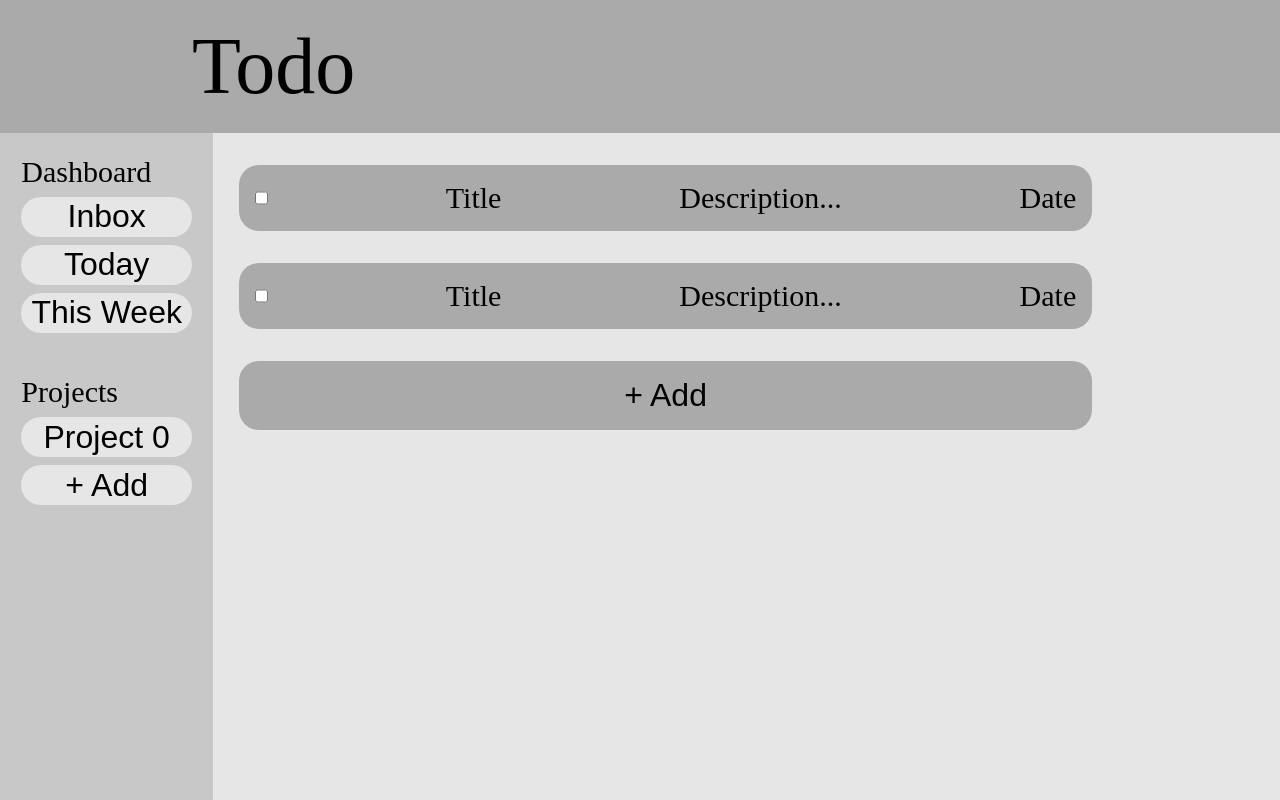
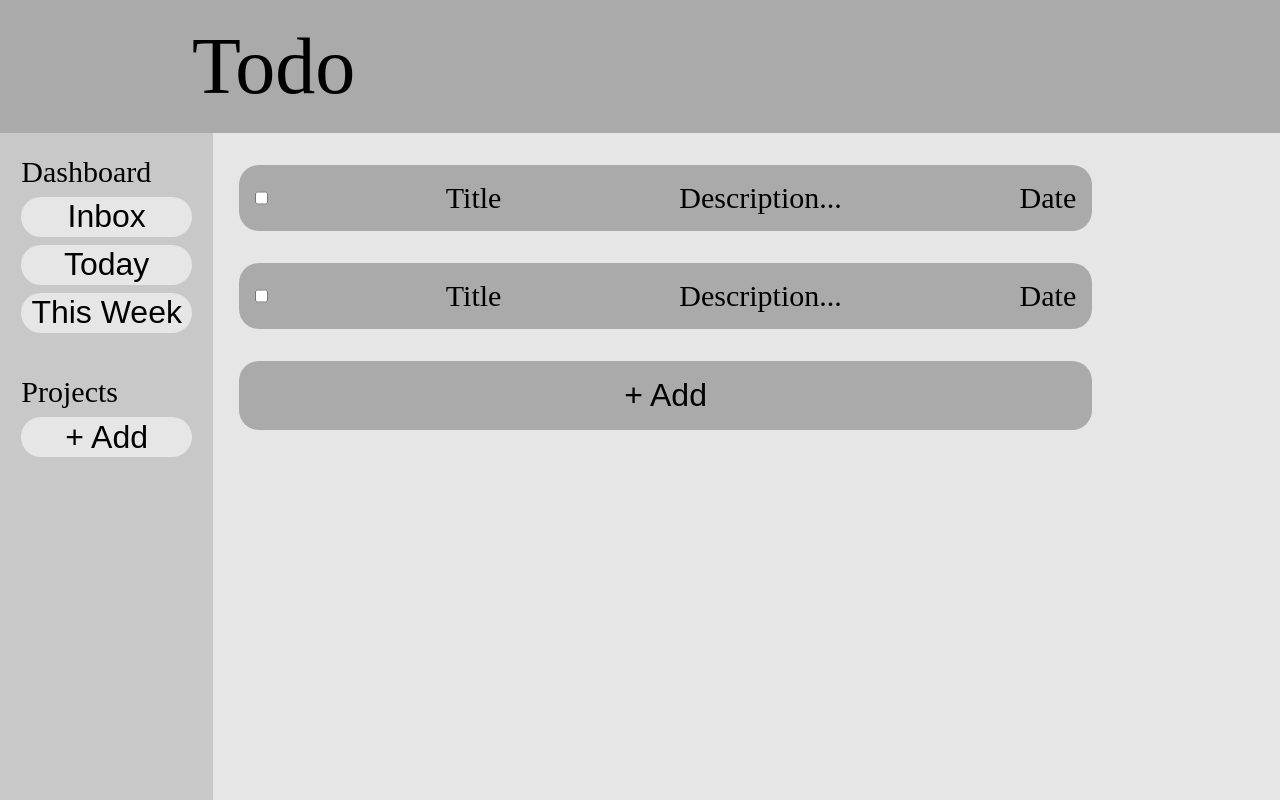
Before and after one commit to ZippyDaFish/Todo-List, a website built with webpack: page dist/index.html in a window 1280 px wide. Built offline with nearby package versions, Linux system fonts and the light colour scheme.

Commit message:
Remove unnecessary console logs and event listeners

```diff
--- a/src/index.js
+++ b/src/index.js
@@ -5,7 +5,6 @@ let todos = [];
 // Handles creation of content and links to storage of content
 const contentCreation = (() => {
     const createProject = (projectName) => {
-        console.log("New Project: " + projectName);
         const newProject = document.createElement("button");
         newProject.classList.add("button-dash", "rounded-corners");
         newProject.innerText = projectName;
@@ -74,7 +73,6 @@ const contentDisplay = (() => {
 document.getElementById('inbox-btn').addEventListener('click', contentDisplay.displayInbox);
 document.getElementById('today-btn').addEventListener('click', contentDisplay.displayToday);
 document.getElementById('week-btn').addEventListener('click', contentDisplay.displayWeekly);
-document.getElementById('0-project-btn').addEventListener('click', function(){ contentDisplay.displayProject(0)});
 // event listener for adding a new project and a new todo
 document.getElementById('project-add-btn').addEventListener('click', function(){contentDisplay.displayProjectAdd(true)});
 document.getElementById('todo-add-btn').addEventListener('click', contentCreation.createTodo);
```
Also changed, not shown: dist/index.html, dist/main.js.
